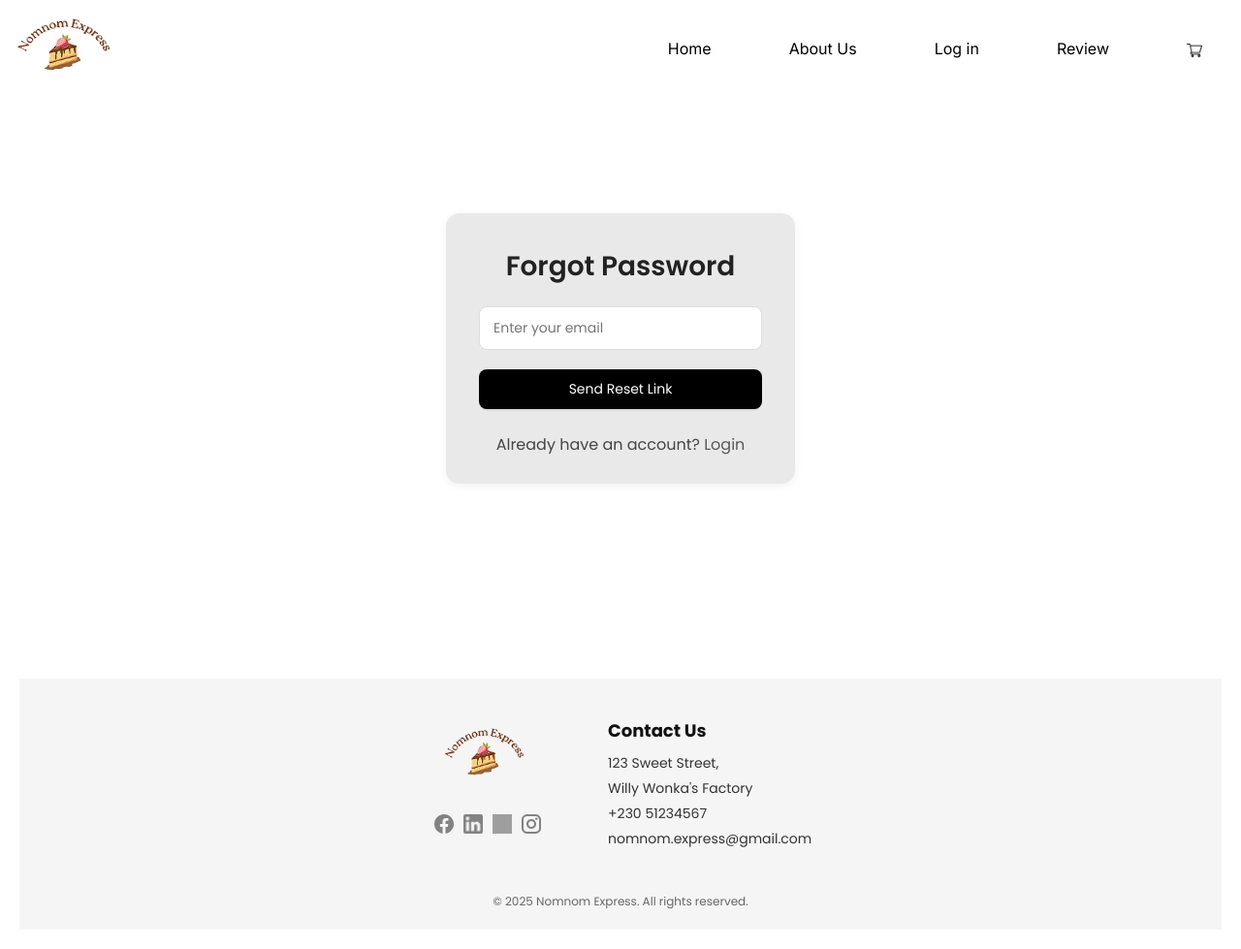
After one commit to Sunhaloo/testing_django, a Django app: page /login/forgetpassword/ in a window 1280 px wide. The commit adds this page. Shown: the whole page at 97% size. Run offline with Django 5.2, Linux system fonts and the light colour scheme; grey boxes are pictures that could not be loaded.

Commit message:
A + U: Implemented password reset functionality

```diff
--- a/NomNom/login/forms.py
+++ b/NomNom/login/forms.py
@@ -74,3 +74,20 @@ class SignupForm(UserCreationForm):
         self.fields["password2"].widget.attrs.update(
             {"class": "auth-input", "placeholder": "Confirm Password"}
         )
+
+    def save(self, commit=True):
+        user = super().save(commit=False)
+        user.first_name = user.first_name.capitalize()
+        user.last_name = user.last_name.upper()
+        if commit:
+            user.save()
+        return user
+
+
+class PasswordResetForm(forms.Form):
+    email = forms.EmailField(
+        max_length=254,
+        widget=forms.EmailInput(
+            attrs={"class": "auth-input", "placeholder": "Enter your email"}
+        ),
+    )
--- a/NomNom/login/static/login/style.css
+++ b/NomNom/login/static/login/style.css
@@ -98,9 +98,17 @@
 
 /* center small paragraph under button */
 .muted-center {
-  margin-top: 14px;
+  margin-top: 12px;
   color: #444;
-  font-size: 13px;
+  font-size: 16px;
+}
+
+.muted-center a {
+  font-size: 16px;
+}
+
+.forget-password {
+  font-size: 14px;
 }
 
 /* responsiveness */
--- /dev/null
+++ b/NomNom/login/templates/login/forget_passwd.html
@@ -0,0 +1,42 @@
+<!-- call the `base.html` template file -->
+{% extends 'base.html' %}
+
+<!-- load the `login/static/login/style.css` file -->
+{% load static %}
+
+<!-- change the title of the webpage -->
+{% block title %} NomNom Forgot Password {% endblock %}
+
+<!-- the actual content for the forgot password page -->
+{% block content %}
+<div class="page-shell">
+  <div class="auth-card">
+    <h1 class="auth-title">Forgot Password</h1>
+
+    {% if form.non_field_errors %}
+      <div class="error-message" style="color:red; text-align:center;">
+        {% for error in form.non_field_errors %}
+          {{ error }}
+        {% endfor %}
+      </div>
+    {% endif %}
+
+    <form method="POST" action="{% url 'login:forget_passwd' %}" class="auth-form">
+      {% csrf_token %}
+
+      {{ form.email }}
+      {% if form.email.errors %}
+        <div class="error-message" style="color:red; font-size: 0.8em;">{{ form.email.errors }}</div>
+      {% endif %}
+
+      <button type="submit" class="btn btn-primary auth-btn">Send Reset Link</button>
+
+      <p class="muted-center">
+        Already have an account?
+        <a href="{% url 'login:login' %}" class="muted-link">Login</a>
+      </p>
+    </form>
+
+  </div>
+</div>
+{% endblock %}
--- a/NomNom/login/templates/login/login.html
+++ b/NomNom/login/templates/login/login.html
@@ -40,6 +40,11 @@
         Don't have an account?
         <a href="{% url 'login:signup' %}" class="muted-link">Sign Up</a>
       </p>
+
+      <p class="forget-password">
+        <a href="{% url 'login:forget_passwd' %}" class="muted-link">Forgot Password</a>
+      </p>
+
     </form>
   </div>
 </div>
--- a/NomNom/login/urls.py
+++ b/NomNom/login/urls.py
@@ -8,5 +8,11 @@ urlpatterns = [
     # our login path
     path("", views.login_view, name="login"),
     path("signup/", views.signup, name="signup"),
+    path("forgetpassword/", views.forget_passwd, name="forget_passwd"),
+    path(
+        "reset/<uidb64>/<token>/",
+        views.password_reset_confirm,
+        name="password_reset_confirm",
+    ),
     path("logout/", views.logout_view, name="logout"),
 ]
--- a/NomNom/login/views.py
+++ b/NomNom/login/views.py
@@ -1,7 +1,13 @@
 from django.http import HttpResponse
 from django.shortcuts import render, redirect
 from django.contrib.auth import get_user_model, login, logout
-from .forms import SignupForm, LoginForm
+from django.contrib.auth.tokens import default_token_generator
+from django.contrib.sites.shortcuts import get_current_site
+from django.core.mail import send_mail
+from django.template.loader import render_to_string
+from django.utils.http import urlsafe_base64_encode, urlsafe_base64_decode
+from django.utils.encoding import force_bytes
+from .forms import SignupForm, LoginForm, PasswordResetForm
 
 User = get_user_model()
 
@@ -16,6 +22,7 @@ def login_view(request):
             return redirect("landing:landing")
     else:
         form = LoginForm()
+
     return render(request, "login/login.html", {"form": form})
 
 
@@ -32,6 +39,84 @@ def signup(request):
     return render(request, "login/signup.html", {"form": form})
 
 
+def forget_passwd(request):
+    if request.method == "POST":
+        form = PasswordResetForm(request.POST)
+        if form.is_valid():
+            email = form.cleaned_data["email"]
+            user = User.objects.filter(email=email).first()
+
+            if user:
+                # Generate password reset token and URL
+                token = default_token_generator.make_token(user)
+                uid = urlsafe_base64_encode(force_bytes(user.pk))
+
+                # Get the current site for the password reset link
+                current_site = get_current_site(request)
+
+                # Create the password reset email
+                subject = "Password Reset Request"
+                message = render_to_string(
+                    "login/password_reset_email.html",
+                    {
+                        "user": user,
+                        "domain": current_site.domain,
+                        "uid": uid,
+                        "token": token,
+                    },
+                )
+
+                # Send the email
+                send_mail(
+                    subject,
+                    message,
+                    "from@example.com",  # Replace with your email
+                    [email],
+                    fail_silently=False,
+                )
+
+                # Redirect to a success page or display a message
+                return render(request, "login/password_reset_sent.html")
+            else:
+                # If email doesn't exist, still show success to prevent email enumeration
+                return render(request, "login/password_reset_sent.html")
+    else:
+        form = PasswordResetForm()
+
+    return render(request, "login/forget_passwd.html", {"form": form})
+
+
+def password_reset_confirm(request, uidb64, token):
+    try:
+        # Decode the user ID
+        uid = urlsafe_base64_decode(uidb64).decode()
+        user = User.objects.get(pk=uid)
+    except (TypeError, ValueError, OverflowError, User.DoesNotExist):
+        user = None
+
+    if user is not None and default_token_generator.check_token(user, token):
+        # Valid token, show password reset form
+        if request.method == "POST":
+            new_password = request.POST.get("new_password")
+            confirm_password = request.POST.get("confirm_password")
+
+            if new_password and new_password == confirm_password:
+                user.set_password(new_password)
+                user.save()
+                return redirect("login:login")
+            else:
+                return render(
+                    request,
+                    "login/password_reset_form.html",
+                    {"validlink": True, "error": "Passwords do not match"},
+                )
+
+        return render(request, "login/password_reset_form.html", {"validlink": True})
+    else:
+        # Invalid token
+        return render(request, "login/password_reset_form.html", {"validlink": False})
+
+
 def logout_view(request):
     logout(request)
     return redirect("landing:landing")
--- a/requirements.txt
+++ b/requirements.txt
@@ -1,4 +1,5 @@
 asgiref==3.9.2
 Django==5.2.6
 pillow==12.0.0
+python-dotenv==1.2.1
 sqlparse==0.5.3
```
Also changed, not shown: NomNom/NomNom/settings.py (+13 -0 lines), NomNom/login/templates/login/password_reset_email.html (added, +7 -0 lines), NomNom/login/templates/login/password_reset_form.html (added, +56 -0 lines), NomNom/login/templates/login/password_reset_sent.html (added, +23 -0 lines).
